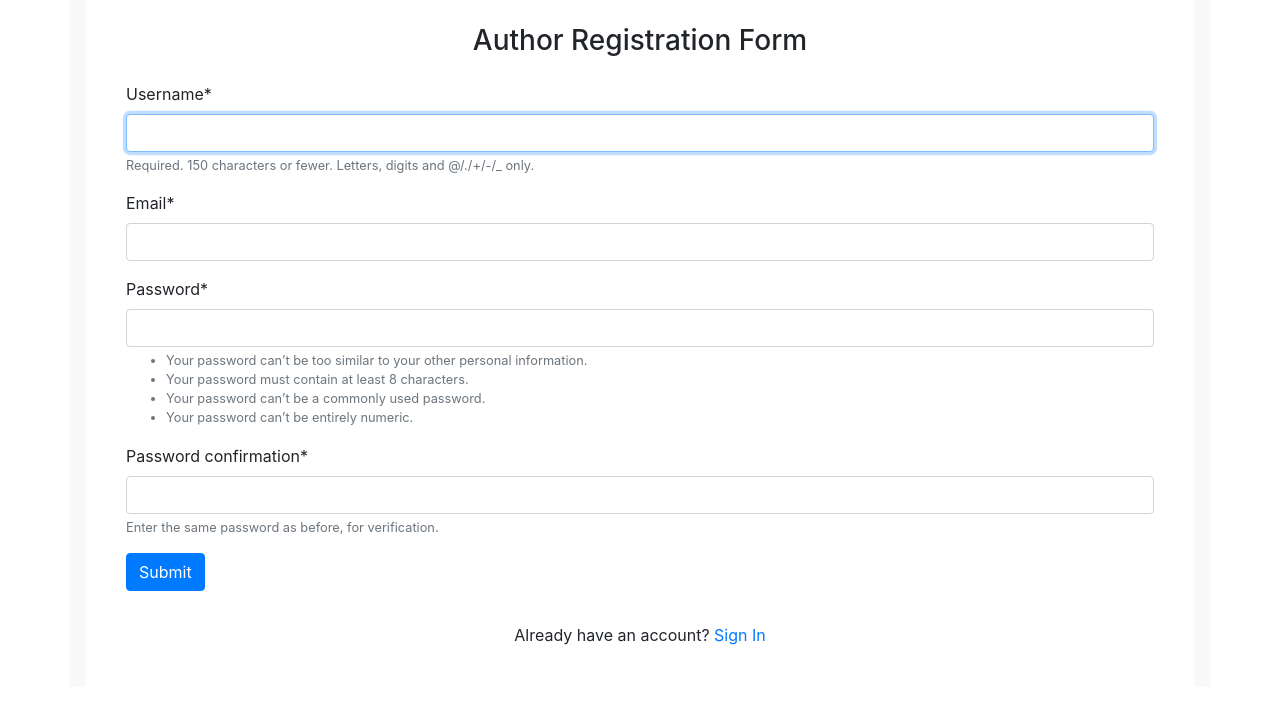
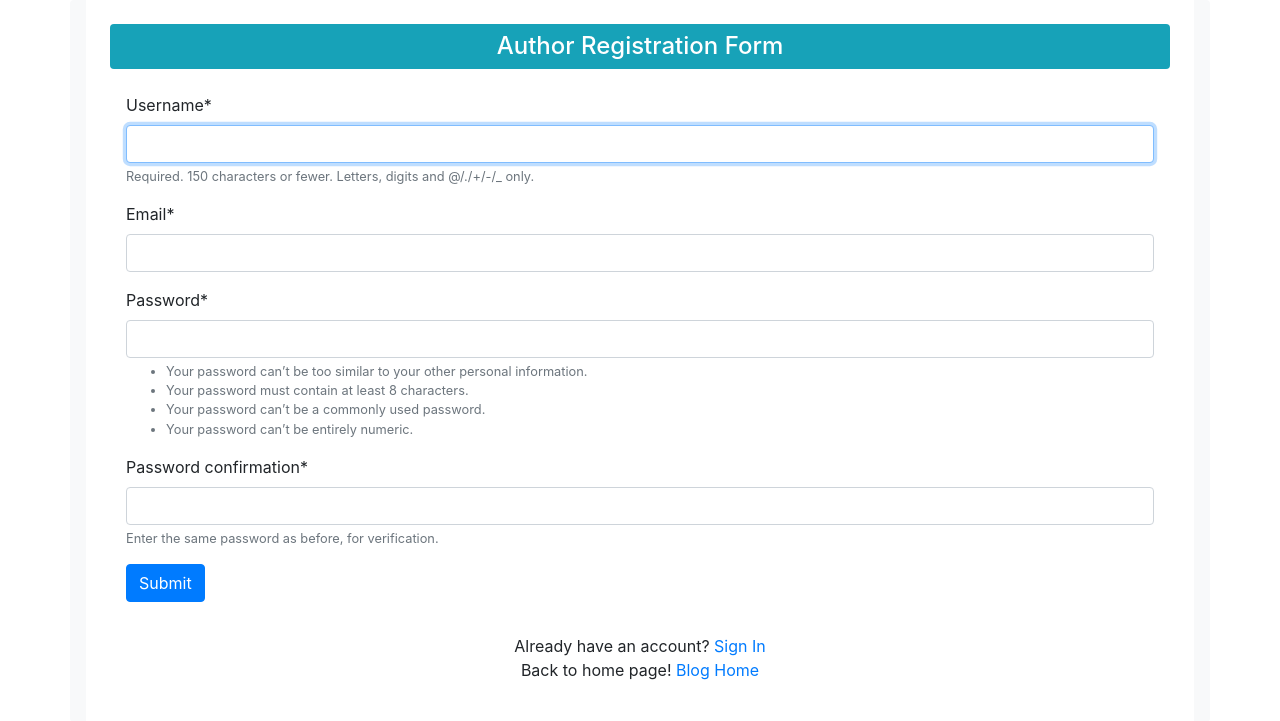
Before and after one commit to Sabbir1039/Blog-with-Django-Bootstrap, a Django app: page /accounts/register/ in a window 1280 px wide. Shown: the top 721 px of the page. Run offline with Django 4.2, Linux system fonts and the light colour scheme; some libraries are stand-ins or nearby versions.

Commit message:
minor frontend style changed for user_accounts app

```diff
--- a/blog_app/templates/blog_app/about.html
+++ b/blog_app/templates/blog_app/about.html
@@ -32,7 +32,7 @@
         <p>
           Connect with me on social media:
           <a href="https://twitter.com/Sabbir_Ho66ain" class="btn btn-info">Twitter</a>
-          <a href="https://github.com/Sabbir1039 " class="btn btn-dark">GitHub</a>
+          <a href="https://github.com/Sabbir1039" class="btn btn-dark">GitHub</a>
           <a href="https://linkedin.com/in/sabbir-hossain39" class="btn btn-primary">LinkedIn</a>
         </p>
 
--- a/blog_app/templates/blog_app/base.html
+++ b/blog_app/templates/blog_app/base.html
@@ -22,7 +22,7 @@
         {% include "blog_app/navbar.html" %}
 
         <!-- Main content will go here -->
-        <div class="content mt-4">
+        <div class="content mt-3">
             <!-- Messages -->
             {% if messages %}
                 {% for msg in messages %}
--- a/user_accounts/models.py
+++ b/user_accounts/models.py
@@ -5,7 +5,7 @@ from PIL import Image
 
 class Profile(models.Model):
     user = models.OneToOneField(User, on_delete=models.CASCADE)
-    date_of_birth = models.DateField(null=True, blank=True, verbose_name = 'Date of Birth')
+    date_of_birth = models.DateField(null=True, blank=True, verbose_name = 'Date of birth') # verbose name is for display in admin interface and other forms
     profile_pic = models.ImageField(default='default_pic.png', upload_to='profile_pics')
 
     def __str__(self) -> str:
--- a/user_accounts/templates/user_accounts/register.html
+++ b/user_accounts/templates/user_accounts/register.html
@@ -2,10 +2,10 @@
 {% load crispy_forms_tags %}
 
 {% block content %}
-<div class="container px-3 bg-light">
+<div class="container px-3 bg-light rounded">
     <div class="form container p-4 bg-white">
-        <h3 class="text-center">Author Registration Form</h3>
-        <form method="post" class="p-3 needs-validation" novalidate>
+        <h4 class="text-center bg-info p-2 text-white rounded">Author Registration Form</h4>
+        <form method="post" class="p-3 needs-validation mb-0" novalidate>
             <fieldset>
                 {% csrf_token %}
                 {{ form|crispy }}
@@ -14,7 +14,8 @@
                 </div>
             </fieldset>
         </form>
-        <p class="text-center">Already have an account? <a href="{% url 'login' %}">Sign In</a></p>
+        <p class="text-center mb-0">Already have an account? <a href="{% url 'login' %}">Sign In</a></p>
+        <p class="text-center">Back to home page! <a href="{% url 'home' %}">Blog Home</a></p>
     </div>
 </div>
 {% endblock %}
```
Also changed, not shown: blog_app/templates/blog_app/footer.html (+4 -4 lines), user_accounts/templates/user_accounts/login.html (+4 -3 lines), user_accounts/templates/user_accounts/logout.html (+4 -3 lines).
